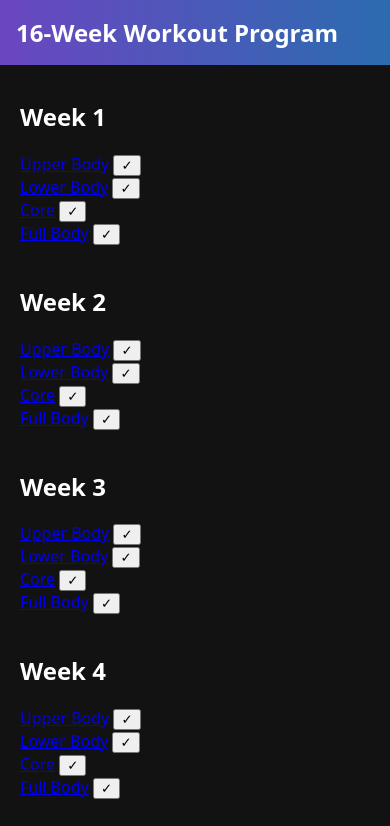
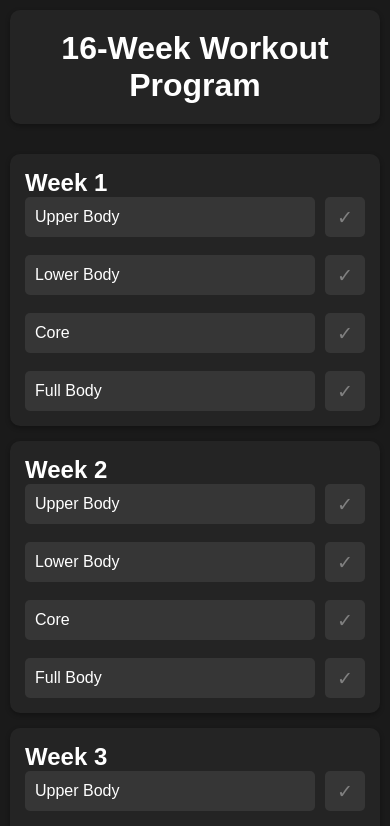
Before and after one commit to wearelikwid/pwa, a plain HTML site: page index.html in a window 390 px wide. Shown: the top 826 px of the page. Drawn offline with Linux system fonts and the light colour scheme.

Commit message:
Revert "Update index.css"
This reverts commit 58336b3c8a338bf1c2f3cb74a34ce69c173ef0c7.

```diff
--- a/styles/index.css
+++ b/styles/index.css
@@ -1,59 +1,150 @@
 body {
-    background-color: var(--background-dark);
-    color: var(--text-primary);
-    font-family: system-ui, -apple-system, sans-serif;
+    font-family: Arial, sans-serif;
     margin: 0;
-    padding: 0;
+    padding: 20px;
+    background-color: #1a1a1a;
     min-height: 100vh;
+    color: #ffffff;
 }
 
 .container {
     max-width: 800px;
     margin: 0 auto;
-    padding: 20px;
-    padding-top: 80px;
 }
 
 .app-header {
-    position: fixed;
-    top: 0;
-    left: 0;
-    right: 0;
-    background: linear-gradient(to right, var(--gradient-start), var(--gradient-end));
-    padding: 1rem;
-    z-index: 10;
     display: flex;
     justify-content: space-between;
     align-items: center;
-    animation: headerEntrance 0.5s ease-out;
+    margin-bottom: 30px;
+    padding: 20px;
+    background-color: #242424;
+    border-radius: 10px;
+    box-shadow: 0 2px 5px rgba(0,0,0,0.3);
 }
 
-.app-header h1 {
+h1, h2 {
+    color: #ffffff;
     margin: 0;
-    font-size: 1.5rem;
-    color: white;
+}
+
+.week-section {
+    margin: 20px 0;
+    padding: 20px;
+    background-color: #242424;
+    border-radius: 10px;
+    box-shadow: 0 2px 5px rgba(0,0,0,0.3);
+}
+
+.workout-links {
+    display: flex;
+    flex-direction: column;
+    gap: 10px;
+}
+
+.workout-item {
+    display: flex;
+    gap: 10px;
+    margin-bottom: 10px;
+}
+
+.workout-item:last-child {
+    margin-bottom: 0;
+}
+
+.workout-link {
+    flex-grow: 1;
+    display: flex;
+    justify-content: space-between;
+    align-items: center;
+    padding: 12px;
+    background-color: #363636;
+    color: #ffffff;
+    text-decoration: none;
+    text-align: left;
+    border-radius: 5px;
+    transition: all 0.3s ease;
+    font-weight: 500;
+    border: none;
+}
+
+.complete-button {
+    width: 40px;
+    height: 40px;
+    border: none;
+    border-radius: 5px;
+    background-color: #363636;
+    color: #808080;
+    cursor: pointer;
+    font-size: 1.2em;
+    transition: all 0.3s ease;
+    display: flex;
+    align-items: center;
+    justify-content: center;
+}
+
+.complete-button:hover {
+    background-color: #404040;
+}
+
+.complete-button.active {
+    background-color: #2e4432;
+    color: #4CAF50;
+}
+
+.workout-link:hover {
+    background-color: #404040;
+    transform: translateY(-2px);
+    box-shadow: 0 2px 5px rgba(0,0,0,0.2);
+}
+
+.workout-link.completed {
+    background-color: #2e4432;
+    position: relative;
 }
 
 .install-button {
-    background: white;
-    border: none;
-    padding: 8px 16px;
-    border-radius: 4px;
+    padding: 10px 20px;
+    border: 2px solid #2196F3;
+    background-color: #363636;
+    color: #2196F3;
+    border-radius: 5px;
     cursor: pointer;
-    font-weight: bold;
-    color: var(--gradient-start);
+    transition: all 0.3s ease;
+    font-weight: 500;
+    margin-left: 10px;
 }
 
-.weeks-container {
-    display: grid;
-    gap: 20px;
-    padding-bottom: 20px;
+.install-button:hover {
+    background-color: #404040;
 }
 
-.week-card {
-    background: var(--card-background);
-    border-radius: 12px;
-    padding: 20px;
-    box-shadow: var(--card-shadow);
-    animation: fadeIn 0.5s ease-out forwards;
+@media (max-width: 600px) {
+    body {
+        padding: 10px;
+    }
+
+    .app-header {
+        flex-direction: column;
+        gap: 15px;
+        text-align: center;
+    }
+
+    .week-section {
+        padding: 15px;
+        margin: 15px 0;
+    }
+
+    .workout-link {
+        padding: 10px;
+    }
+
+    .workout-item {
+        margin-bottom: 8px;
+    }
+
+    .install-button {
+        margin: 10px 0;
+        width: 100%;
+    }
 }
```
